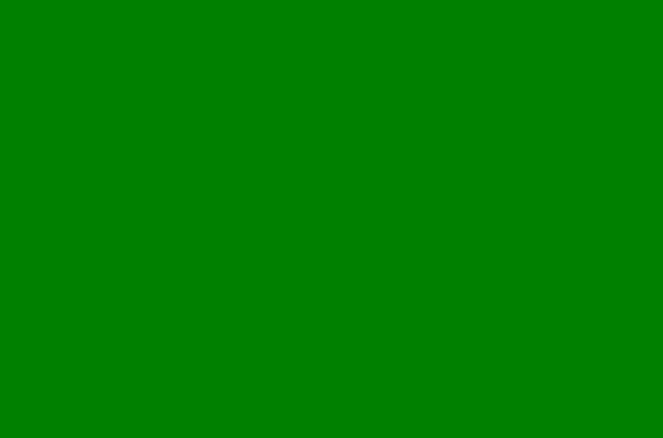
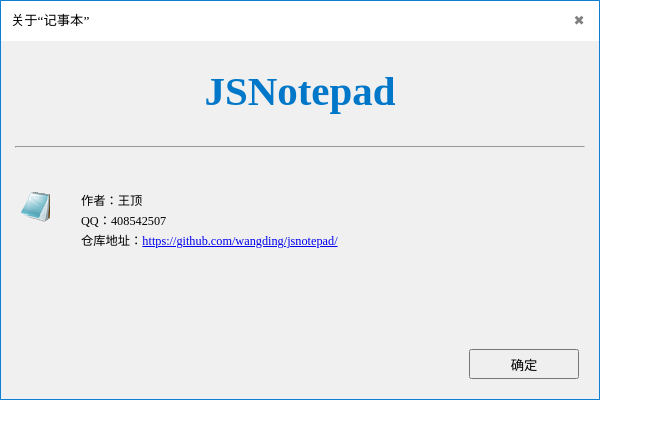
Before and after one commit to wangding/jsnotepad-jq, a website: page com/dlg-about/index.html in a window 1280 px wide. Shown: the whole page, without its empty margins (0-663 px from the left). Drawn offline with nearby package versions, Linux system fonts and the light colour scheme.

Commit message:
feat: 完成关于对话框页面布局

```diff
--- a/com/dlg-about/dlg-about.css
+++ b/com/dlg-about/dlg-about.css
@@ -1,3 +1,73 @@
-body {
-  background: green;
+.notepad-dlg-about {
+  position: relative;
+  height: 400px;
+  width: 600px;
+  box-sizing: border-box;
+  border: 1px solid #0f7fd6;
+  cursor: default;
+  user-select: none;
 }
+
+.notepad-dlg-about .titlebar {
+  height: 40px;
+  font-size: 1.3em;
+}
+
+.notepad-dlg-about .titlebar p {
+  position: absolute;
+  left: 10px;
+  line-height: 40px;
+}
+
+.notepad-dlg-about .titlebar span {
+  position: absolute;
+  width: 40px;
+  line-height: 40px;
+  right: 0;
+  color: gray;
+  text-align: center;
+}
+
+.notepad-dlg-about .titlebar span:hover {
+  background-color: red;
+  color: white;
+}
+
+.notepad-dlg-about .main {
+  position: relative;
+  height: 358px;
+  background-color: #f0f0f0;
+}
+
+.notepad-dlg-about .main h1 {
+  line-height: 100px;
+  text-align: center;
+  color: #0077c8;
+  font-size: 4em;
+}
+
+.notepad-dlg-about .main hr {
+  width: 95%;
+}
+
+.notepad-dlg-about .main img {
+  position: absolute;
+  left: 20px;
+  top: 150px;
+}
+.notepad-dlg-about .main .info {
+  position: absolute;
+  left: 80px;
+  top: 150px;
+  height: 100px;
+  line-height: 20px;
+  font-size: 1.2em;
+}
+
+.notepad-dlg-about .main input[type="button"] {
+  position: absolute;
+  right: 20px;
+  bottom: 20px;
+  width: 110px;
+  height: 30px;
+}
--- a/com/dlg-about/index.html
+++ b/com/dlg-about/index.html
@@ -3,10 +3,29 @@
 <head>
   <meta charset="UTF-8">
   <title>关于对话框布局和测试页面</title>
+  <link rel="stylesheet" href="../../css/normalize.css">
   <link rel="stylesheet" href="dlg-about.css">
 </head>
 <body>
-
+<div class="notepad-app">
+  <div class="notepad-dlg-about">
+    <div class="titlebar">
+      <p>关于“记事本”</p>
+      <span>✖</span>
+    </div>
+    <div class="main">
+      <h1>JSNotepad</h1>
+      <hr>
+      <img src="../../images/notepad-icon-32.png" alt="JSNotepad">
+      <div class="info">
+        <p>作者：王顶</p>
+        <p>QQ：408542507</p>
+        <p>仓库地址：<a href="https://github.com/wangding/jsnotepad/" target="_blank">https://github.com/wangding/jsnotepad/</a></p>
+      </div>
+      <input type="button" value="确定">
+    </div>
+  </div>
+</div>
 <script src="//apps.bdimg.com/libs/jquery/2.1.4/jquery.min.js"></script>
 <script src="dlg-about.js"></script>
 </body>
```
